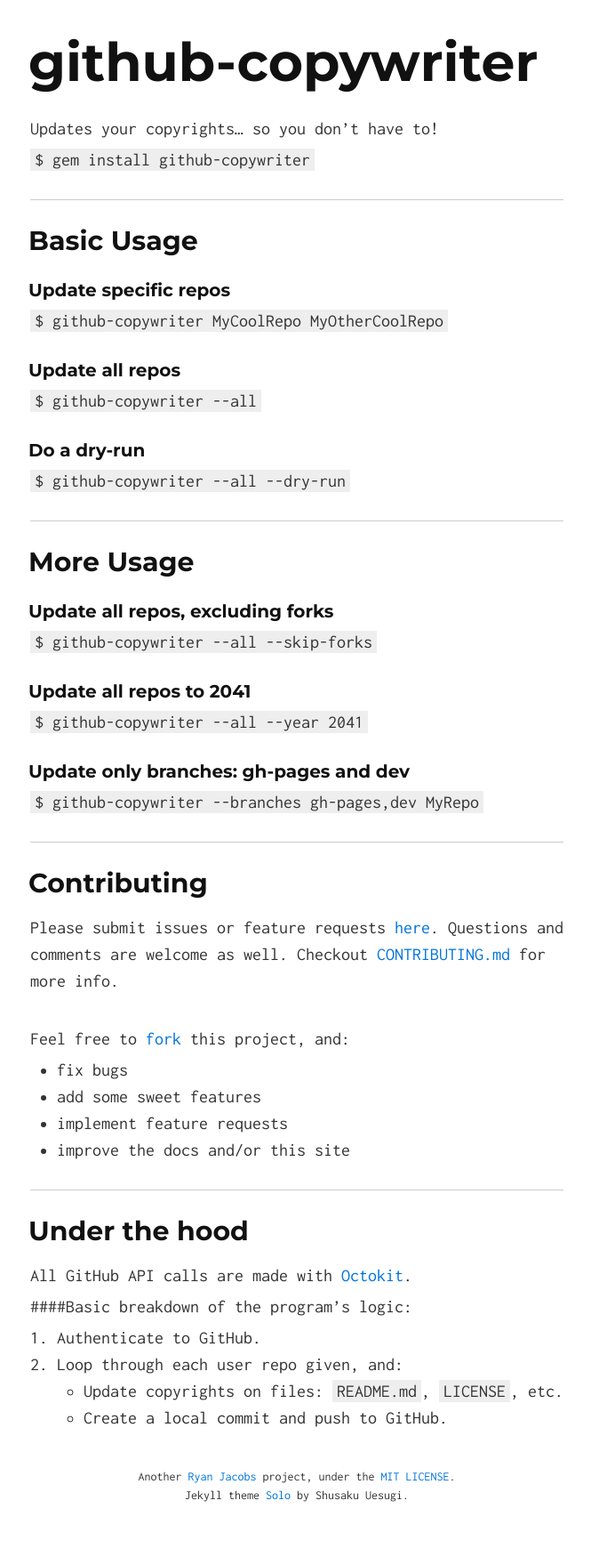
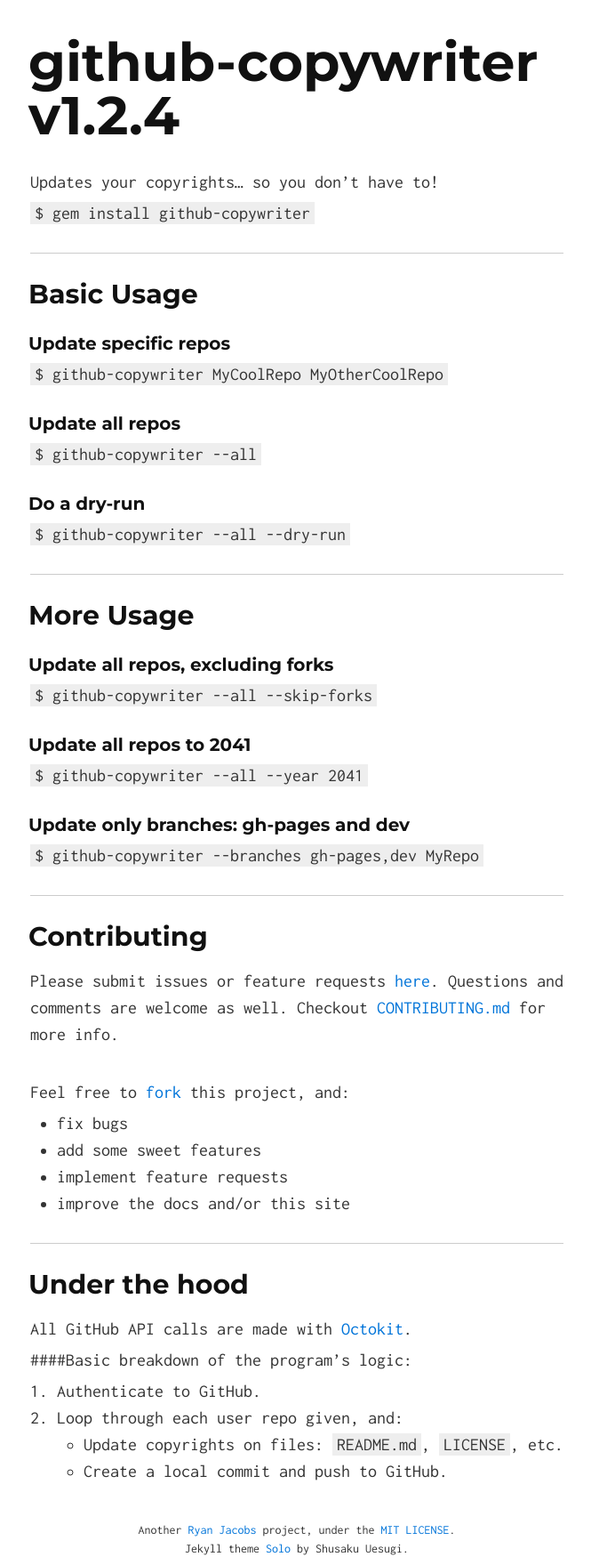
Before and after one commit to ryanmjacobs/github-copywriter, a Jekyll site: the page built from index.html, in a window 1280 px wide. Shown: the whole page at 89% size, without its empty margins (306-971 px from the left). Built offline with Jekyll 4.4.1, drawn with Linux system fonts in a browser that asks for light colours; before the commit the page ends 1699 px from its top, so only the background shows below that.

Commit message:
append version on website

```diff
--- a/_config.yml
+++ b/_config.yml
@@ -1,3 +1,3 @@
 title: github-copywriter
-tag_text: github-copywriter
+tag_text: github-copywriter v1.2.4
 description: github-copywriter scans through your repositories and updates any copyrights it finds.
```
